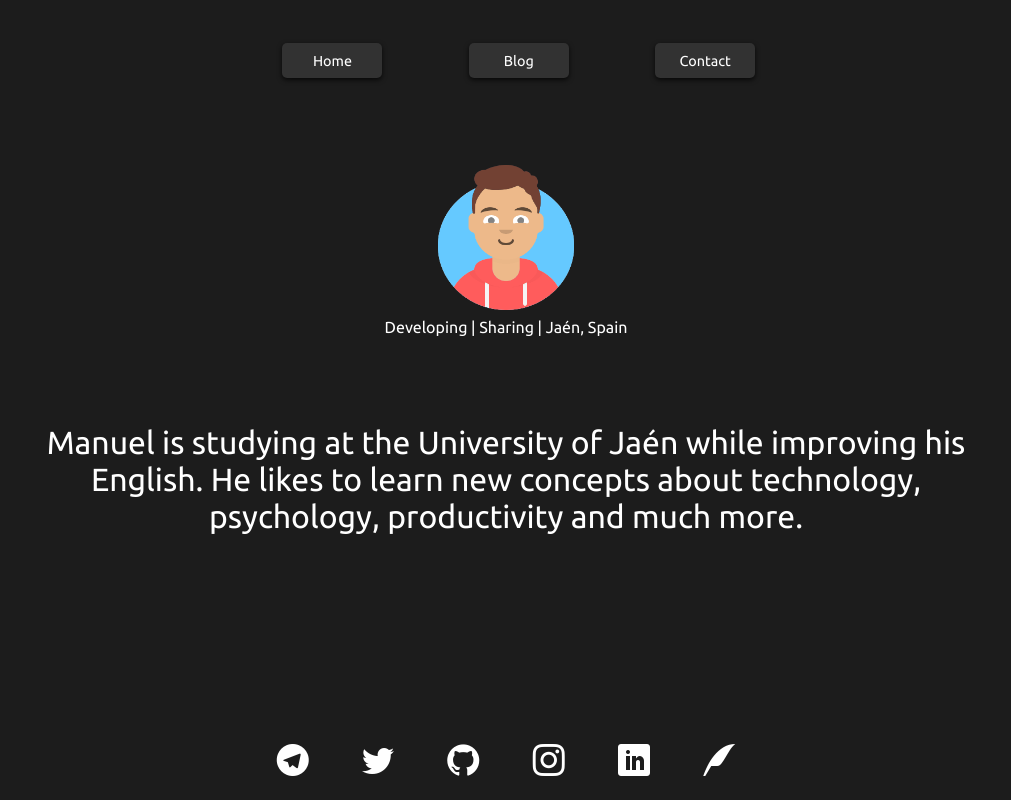
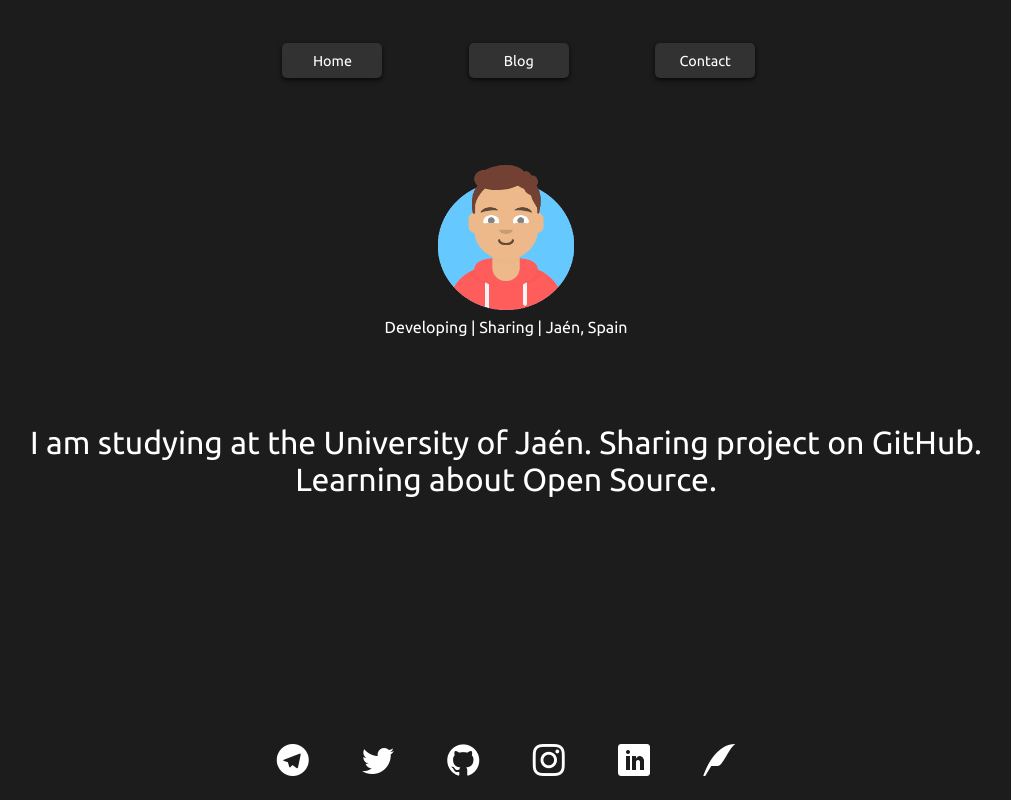
Before and after one commit to manuelalferez/personal-website, a React (Create React App) app: page / in a window 1280 px wide. Shown: the whole page, without its empty margins (134-1145 px from the left). Built offline with nearby package versions, Linux system fonts and the light colour scheme.

Commit message:
Actualizando información del home

```diff
--- a/src/data/Home/data.js
+++ b/src/data/Home/data.js
@@ -1,7 +1,7 @@
 const data = {
   status: "Developing | Sharing | Jaén, Spain",
-  description: "Manuel is studying at the University of Jaén while improving his English. "
-  +"He likes to learn new concepts about technology, psychology, productivity and much more."
+  description: "I am studying at the University of Jaén. Sharing project on GitHub. Learning "
+  +"about Open Source."
 };
 
 export default data;
```
